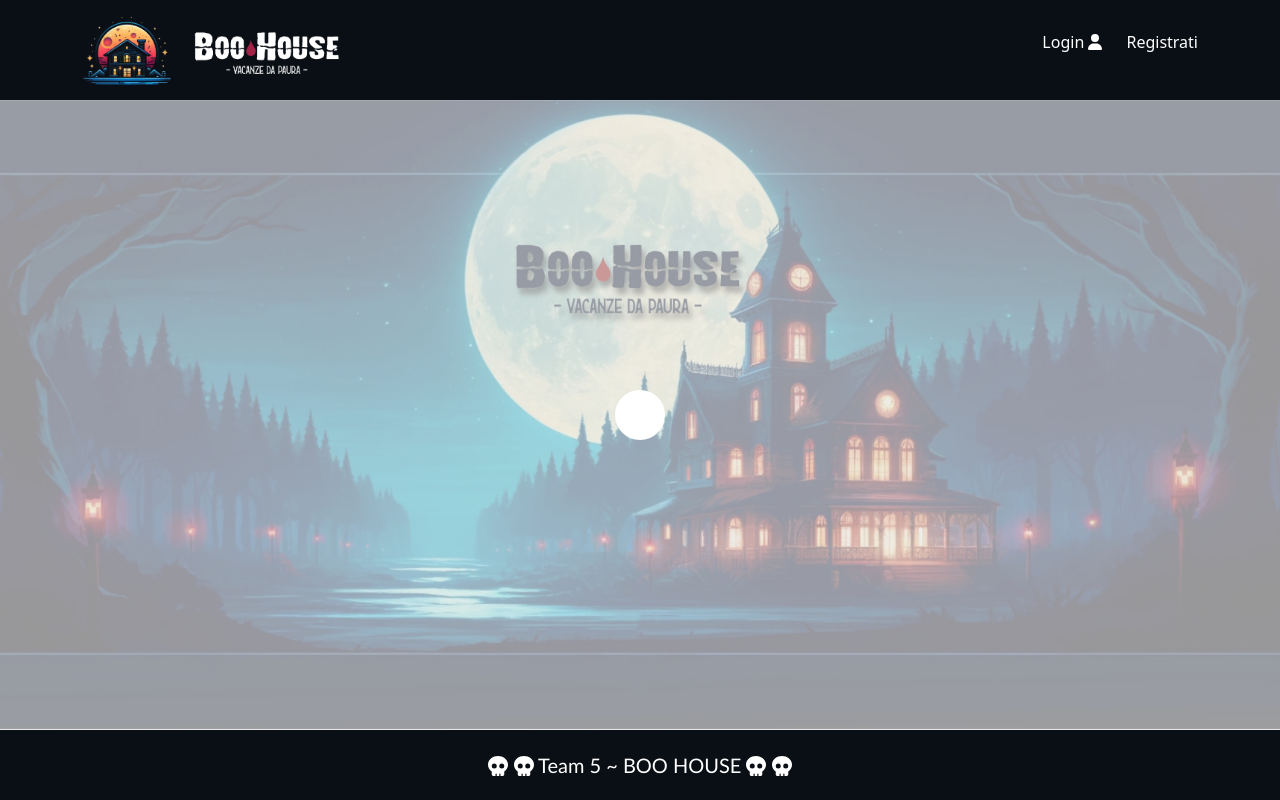
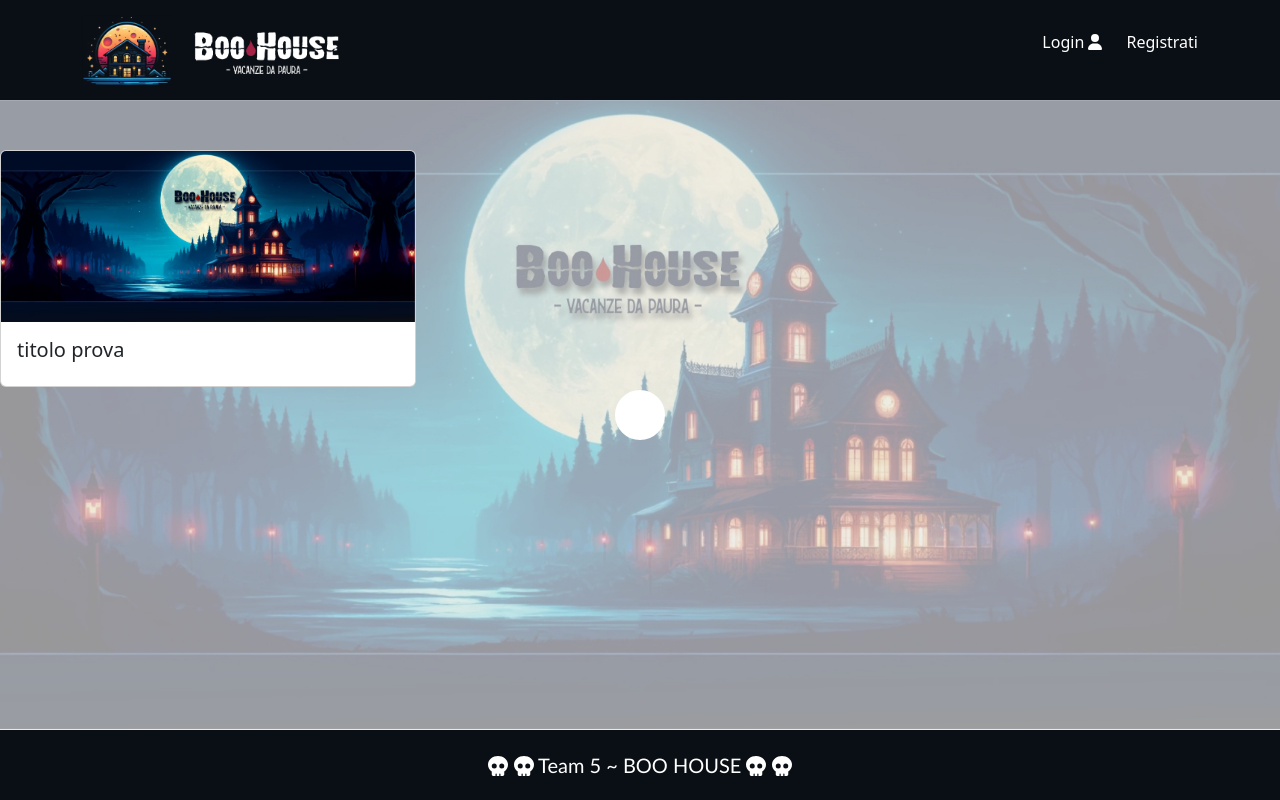
Before and after one commit to MatteoOliva/vue-booHouse, a Vue app: page /search in a window 1280 px wide. Built offline with nearby package versions, Linux system fonts and the light colour scheme; some icons are missing.

Commit message:
feat: add card apartment component

```diff
--- /dev/null
+++ b/src/components/search_components/CardApartment.vue
@@ -0,0 +1,52 @@
+<script>
+import axios from "axios";
+
+export default {
+  data() {
+    return {};
+  },
+};
+</script>
+
+<template>
+  <div class="col">
+    <!-- <router-link
+      :to="{ name: 'project', params: { slug: project.slug } }"
+      class="card-btn"
+    > -->
+    <div class="card h-100">
+      <div class="cover">
+        <img src="../../img/background-home.jpg" class="card-img-top" />
+      </div>
+      <div class="card-body">
+        <h5 class="card-title">titolo prova</h5>
+      </div>
+    </div>
+    <!-- </router-link> -->
+  </div>
+</template>
+
+<style lang="scss" scoped>
+.col {
+  .card-btn {
+    cursor: pointer;
+    text-decoration: none;
+  }
+  &:hover {
+    transform: scale(1.02);
+  }
+  .cover {
+    position: relative;
+    .badge.type {
+      position: absolute;
+      top: 15px;
+      right: 15px;
+    }
+    .tech {
+      position: absolute;
+      bottom: 15px;
+      left: 15px;
+    }
+  }
+}
+</style>
--- a/src/pages/AppSearch.vue
+++ b/src/pages/AppSearch.vue
@@ -1,45 +1,38 @@
 <script>
-import AppMain from '../components/AppMain.vue';
+import AppMain from "../components/AppMain.vue";
+
+import CardApartment from "../components/search_components/CardApartment.vue";
 
 export default {
   data() {
     return {
       title: "SEARCH PAGE",
-
     };
   },
 
-    components: { AppMain },
-
+  components: { AppMain, CardApartment },
 };
-
 </script>
 
 <template>
-
-
   <div class="container-main">
-
-
-        <link rel="stylesheet" href="https://use.fontawesome.com/releases/v5.3.1/css/all.css"
-            integrity="sha384-mzrmE5qonljUremFsqc01SB46JvROS7bZs3IO2EmfFsd15uHvIt+Y8vEf7N7fWAU" crossorigin="anonymous">
+    <link
+      rel="stylesheet"
+      href="https://use.fontawesome.com/releases/v5.3.1/css/all.css"
+      integrity="sha384-mzrmE5qonljUremFsqc01SB46JvROS7bZs3IO2EmfFsd15uHvIt+Y8vEf7N7fWAU"
+      crossorigin="anonymous"
+    />
 
     <form action="">
-            <input type="search" required>
+      <input type="search" required />
       <i class="fa fa-search"></i>
       <a href="javascript:void(0)" id="clear-btn">Clear</a>
     </form>
-
-
-
-
+    <div class="row row-cols-lg-3 row-cols-md-2 row-cols-1 g-3">
+      <card-apartment> </card-apartment>
     </div>
-
-
+  </div>
 </template>
-
-
-
 
 <style lang="scss" scoped>
 .container-main {
@@ -79,7 +72,6 @@ export default {
     top: 0;
     left: 0;
     width: 100%;
-        ;
     height: 42.5px;
     line-height: 30px;
     outline: 0;
@@ -122,7 +114,6 @@ export default {
     color: white;
   }
 
-
   a {
     display: none;
     position: absolute;
```
Lines whose indentation alone changed are shown as unchanged.
